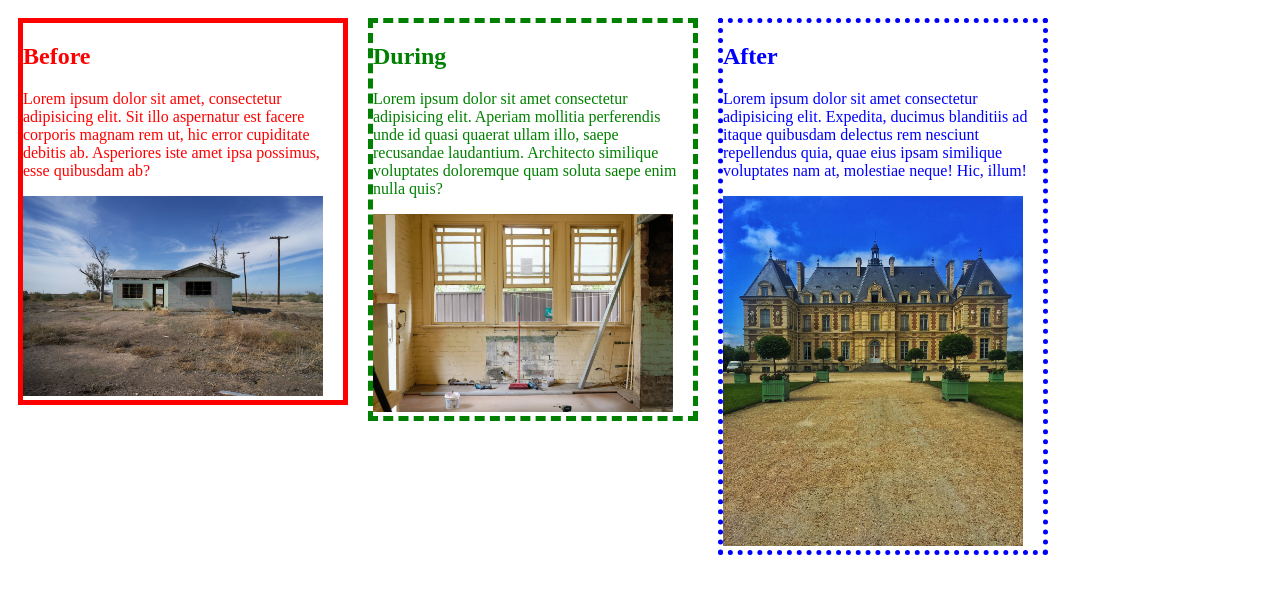
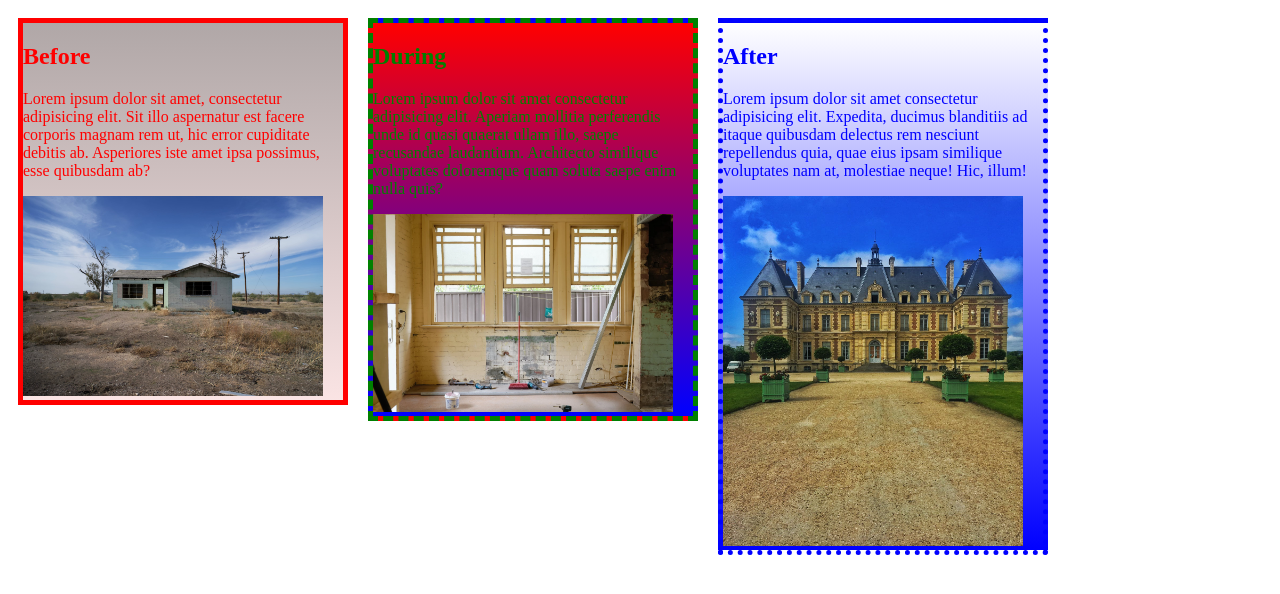
Before and after one commit to nilesoneil/decorate, a plain HTML site: page index.html in a window 1280 px wide. Drawn offline with Linux system fonts and the light colour scheme.

Commit message:
added background colors to columns
co-authored-by: Greg Ramsower <greg.ramsower@gmail.com>
co-authored-by: Karen Choy <karen.k.choy@gmail.com>

```diff
--- a/css/styles.css
+++ b/css/styles.css
@@ -9,6 +9,7 @@
     margin: 10px;
     border: 5px solid red;
     box-sizing: border-box;
+    background: linear-gradient(#b0a7a7, #d206061c);
 }
 
 .during {
@@ -16,6 +17,7 @@
     margin: 10px;
     border: 5px dashed green;
     box-sizing: border-box;
+    background: linear-gradient(red, blue);
 }
 
 .after {
@@ -23,4 +25,5 @@
     margin: 10px;
     border: 5px dotted blue;
     box-sizing: border-box;
+    background: linear-gradient(white, blue);
 }
```
